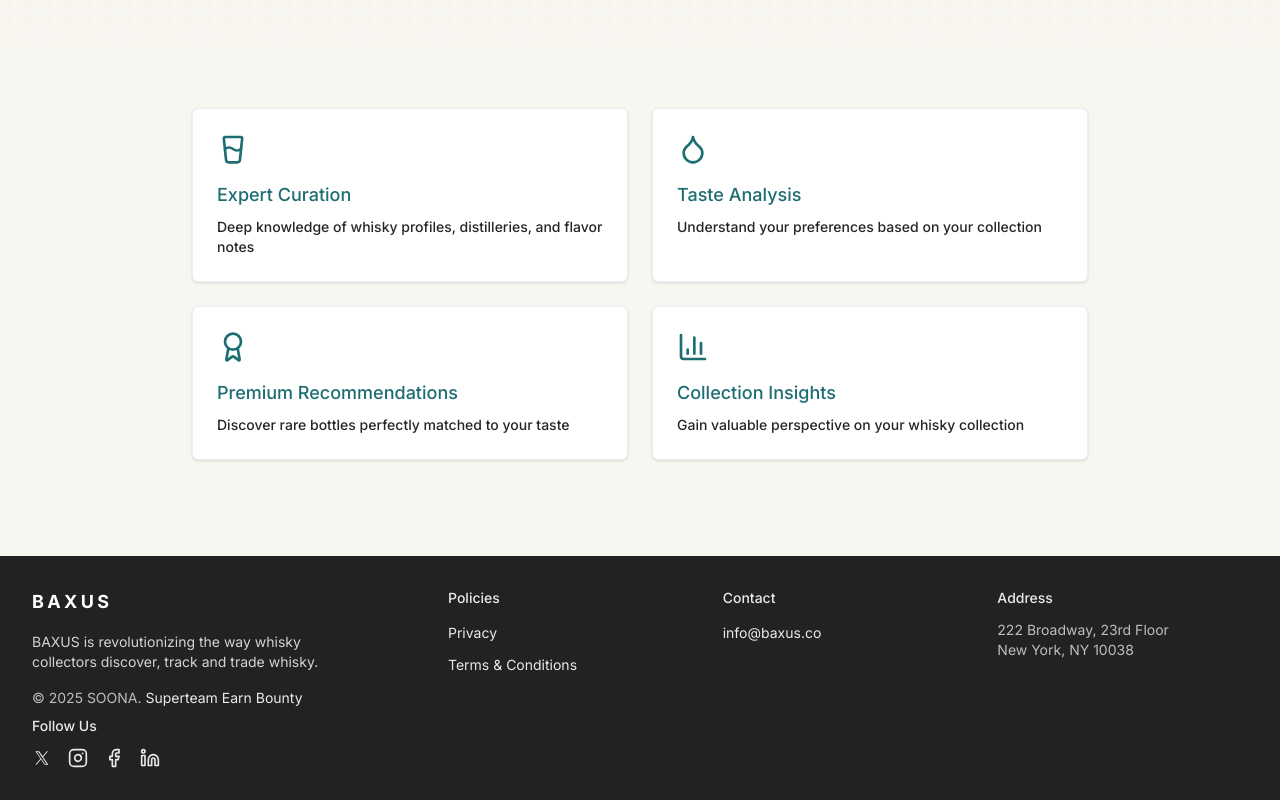
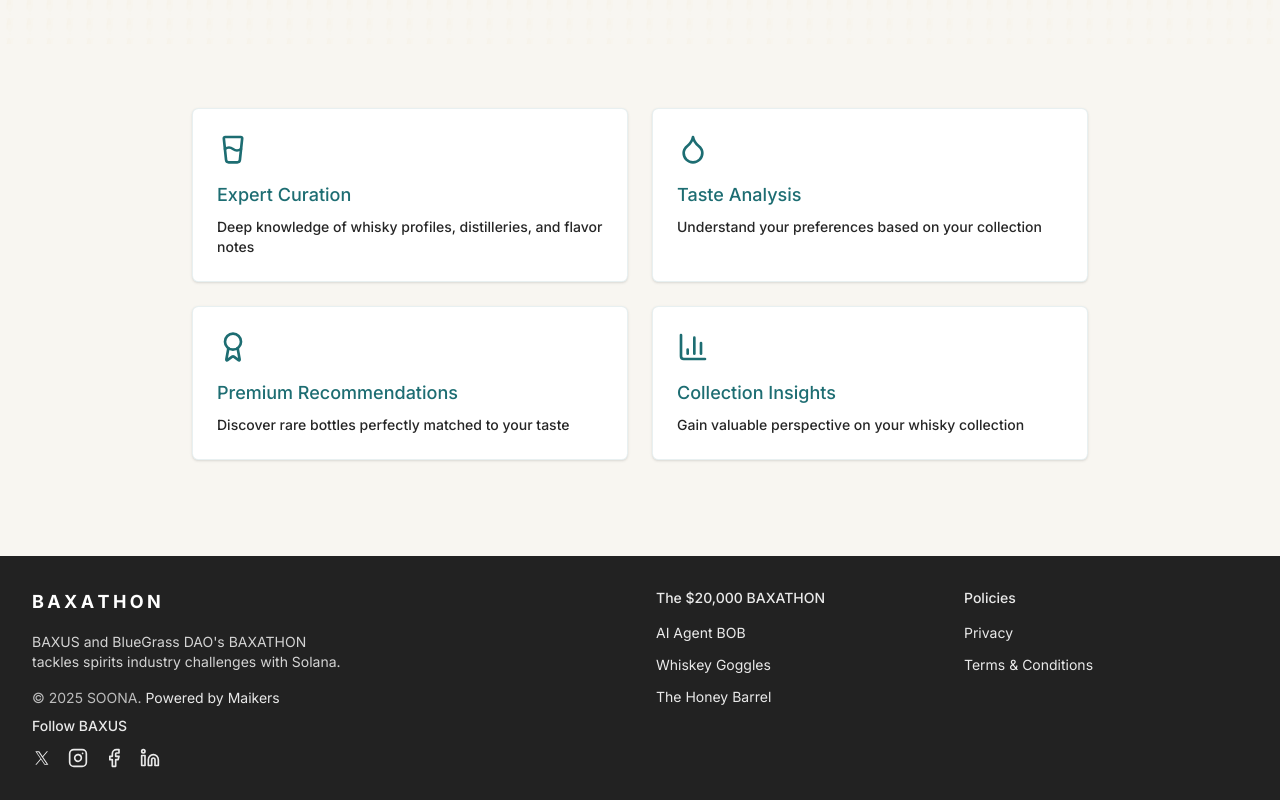
Before and after one commit to chainsona/baxus-ai-agent-bob-ui, a Next.js app: page / in a window 1280 px wide. Shown: the part 889-1689 px from the top of the page. Built offline with nearby package versions, Linux system fonts and the light colour scheme; no server answers.

Commit message:
refactor: change to BAXATHON

```diff
--- a/src/components/site-footer.tsx
+++ b/src/components/site-footer.tsx
@@ -5,35 +5,35 @@ export default function SiteFooter() {
   return (
     <footer className="bg-baxus-footer py-8 mt-8 text-white">
       <div className="container px-4 sm:px-6 lg:px-8">
-        <div className="grid grid-cols-1 md:grid-cols-3 gap-8">
+        <div className="grid grid-cols-1 md:grid-cols-2 gap-8">
           <div>
             <div className="flex items-center gap-1 mb-4">
               <span className="text-lg font-bold tracking-tight text-white">
-                B A <span className="text-primary">X</span> U S
+                B A <span className="text-primary">X</span> A T H O N
               </span>
             </div>
             <p className="text-sm text-white/80 mb-4 max-w-xs">
-              BAXUS is revolutionizing the way whisky collectors discover, track
-              and trade whisky.
+              BAXUS and BlueGrass DAO&apos;s BAXATHON tackles spirits industry
+              challenges with Solana.
             </p>
             <div className="flex flex-col space-y-2">
               <p className="text-sm text-white/70">
                 &copy; 2025 SOONA.{' '}
                 <Link
-                  href="https://earn.superteam.fun/listing/ai-agent-BOB/?utm_source=maikers&utm_medium=footer&utm_campaign=superteamearn_bounty_baxus_aiagentbob"
+                  href="https://maikers.com?utm_source=maikers&utm_medium=footer&utm_campaign=superteamearn_bounty_baxathon"
                   className="text-sm text-white/70 hover:text-primary transition-colors"
                   target="_blank"
                   rel="noopener noreferrer"
                 >
-                  Superteam Earn Bounty
+                  Powered by Maikers
                 </Link>
               </p>
               <h3 className="font-medium text-sm mb-3 text-white/90">
-                Follow Us
+                Follow BAXUS
               </h3>
               <div className="flex space-x-4">
                 <Link
-                  href="https://x.com/baxusco"
+                  href="https://x.com/baxusco?utm_source=maikers&utm_medium=footer&utm_campaign=superteamearn_bounty_baxathon"
                   className="text-white/70 hover:text-primary transition-colors"
                   target="_blank"
                   rel="noopener noreferrer"
@@ -48,7 +48,7 @@ export default function SiteFooter() {
                   </svg>
                 </Link>
                 <Link
-                  href="https://www.instagram.com/baxus.co/"
+                  href="https://www.instagram.com/baxus.co/?utm_source=maikers&utm_medium=footer&utm_campaign=superteamearn_bounty_baxathon"
                   className="text-white/70 hover:text-primary transition-colors"
                   target="_blank"
                   rel="noopener noreferrer"
@@ -57,7 +57,7 @@ export default function SiteFooter() {
                   <Instagram className="w-5 h-5" />
                 </Link>
                 <Link
-                  href="https://www.facebook.com/baxus.co/"
+                  href="https://www.facebook.com/baxus.co/?utm_source=maikers&utm_medium=footer&utm_campaign=superteamearn_bounty_baxathon"
                   className="text-white/70 hover:text-primary transition-colors"
                   target="_blank"
                   rel="noopener noreferrer"
@@ -66,7 +66,7 @@ export default function SiteFooter() {
                   <Facebook className="w-5 h-5" />
                 </Link>
                 <Link
-                  href="https://www.linkedin.com/company/baxusco/"
+                  href="https://www.linkedin.com/company/baxusco/?utm_source=maikers&utm_medium=footer&utm_campaign=superteamearn_bounty_baxathon"
                   className="text-white/70 hover:text-primary transition-colors"
                   target="_blank"
                   rel="noopener noreferrer"
@@ -78,7 +78,44 @@ export default function SiteFooter() {
             </div>
           </div>
 
-          <div className="md:col-span-2 grid grid-cols-2 sm:grid-cols-3 gap-6">
+          <div className="md:col-span-1 grid grid-cols-1 sm:grid-cols-2 gap-6">
+            <div>
+              <h3 className="font-medium text-sm mb-3 text-white/90">
+                <Link
+                  href="https://earn.superteam.fun/listing/baxathon/"
+                  className="text-sm text-white/70 transition-colors hover:text-primary"
+                >
+                  The $20,000 BAXATHON
+                </Link>
+              </h3>
+              <ul className="space-y-2">
+                <li>
+                  <Link
+                    href="https://earn.superteam.fun/listing/ai-agent-bob/"
+                    className="text-sm text-white/70 transition-colors hover:text-primary"
+                  >
+                    AI Agent BOB
+                  </Link>
+                </li>
+                <li>
+                  <Link
+                    href="https://earn.superteam.fun/listing/whiskey-goggles/"
+                    className="text-sm text-white/70 transition-colors hover:text-primary"
+                  >
+                    Whiskey Goggles
+                  </Link>
+                </li>
+                <li>
+                  <Link
+                    href="https://earn.superteam.fun/listing/the-honey-barrel/"
+                    className="text-sm text-white/70 transition-colors hover:text-primary"
+                  >
+                    The Honey Barrel
+                  </Link>
+                </li>
+              </ul>
+            </div>
+
             <div>
               <h3 className="font-medium text-sm mb-3 text-white/90">
                 Policies
@@ -106,33 +143,6 @@ export default function SiteFooter() {
                 </li>
               </ul>
             </div>
-
-            <div>
-              <h3 className="font-medium text-sm mb-3 text-white/90">
-                Contact
-              </h3>
-              <ul className="space-y-2">
-                <li>
-                  <Link
-                    href="mailto:info@baxus.co"
-                    className="text-sm text-white/70 transition-colors hover:text-primary"
-                  >
-                    info@baxus.co
-                  </Link>
-                </li>
-              </ul>
-            </div>
-
-            <div>
-              <h3 className="font-medium text-sm mb-3 text-white/90">
-                Address
-              </h3>
-              <address className="text-sm text-white/70 not-italic">
-                222 Broadway, 23rd Floor
-                <br />
-                New York, NY 10038
-              </address>
-            </div>
           </div>
         </div>
       </div>
--- a/src/components/site-header.tsx
+++ b/src/components/site-header.tsx
@@ -48,10 +48,10 @@ export default function SiteHeader() {
         <div className="flex items-center gap-2">
           <Link href="/" className="flex items-center">
             <span className="text-xl font-bold tracking-tight text-foreground">
-              B A <span className="text-primary">X</span> U S
+              B A <span className="text-primary">X</span> A T H O N
             </span>
             <span className="ml-2 px-2 py-1 bg-primary/10 border border-primary/20 rounded text-xs font-medium text-primary">
-              BOB
+              BOB AI
             </span>
           </Link>
         </div>
@@ -106,8 +106,7 @@ export default function SiteHeader() {
               </SheetTrigger>
               <SheetContent
                 side="bottom"
-                className="border-t border-border rounded-t-2xl pt-6 pb-8 h-[80vh] overflow-y-auto"
-                style={{ backgroundColor: 'var(--baxus-background, #F8F6F1)' }}
+                className="border-t border-border rounded-t-2xl pt-6 pb-8 h-[80vh] overflow-y-auto bg-background"
               >
                 <SheetHeader className="sr-only">
                   <SheetTitle>Navigation Menu</SheetTitle>
@@ -120,10 +119,10 @@ export default function SiteHeader() {
                     onClick={() => setOpen(false)}
                   >
                     <span className="text-2xl font-bold tracking-tight text-foreground">
-                      B A <span className="text-primary">X</span> U S
+                      B A <span className="text-primary">X</span> A T H O N
                     </span>
                     <span className="ml-2 px-2 py-1 bg-primary/10 border border-primary/20 rounded text-xs font-medium text-primary">
-                      BOB
+                      BOB AI
                     </span>
                   </Link>
 
```
